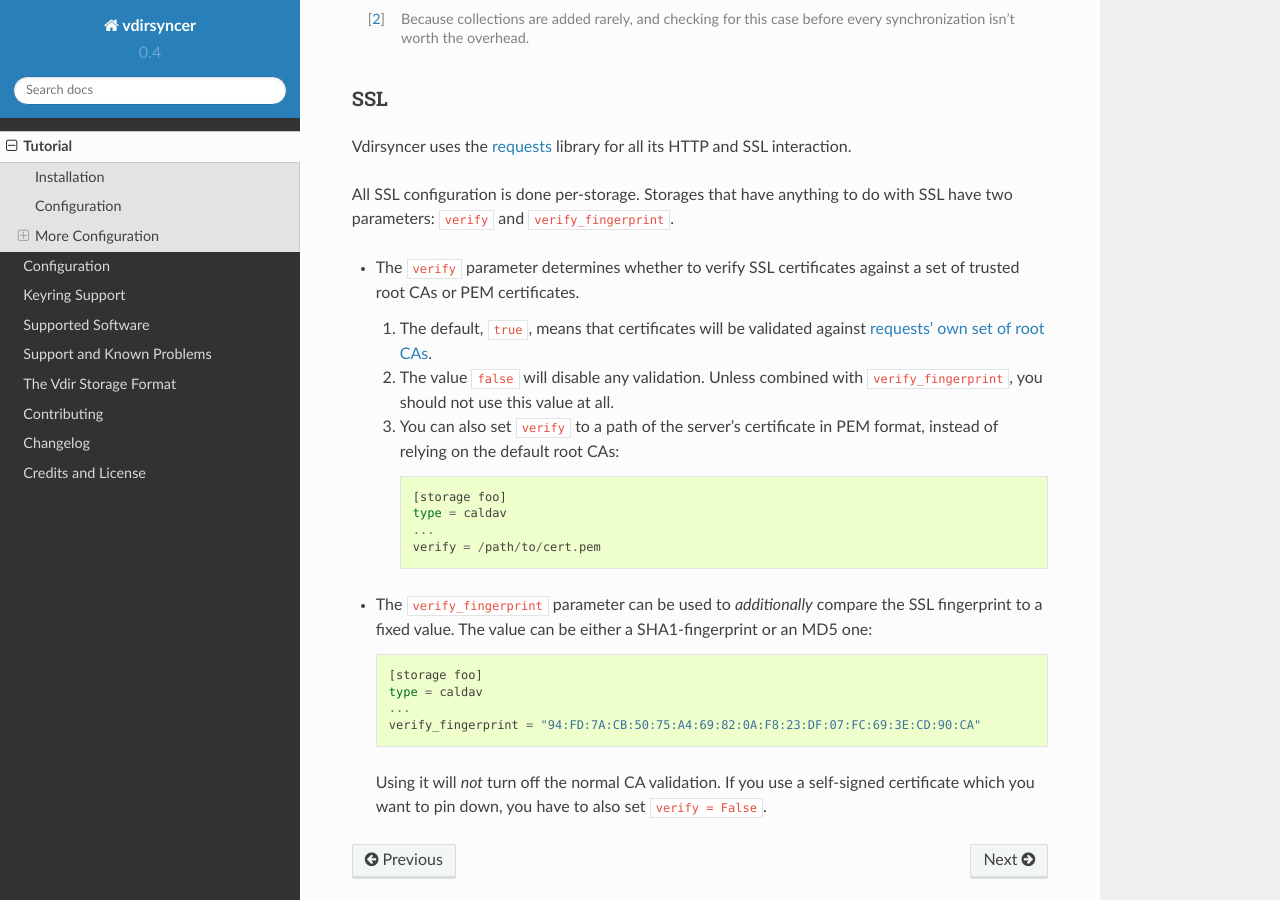
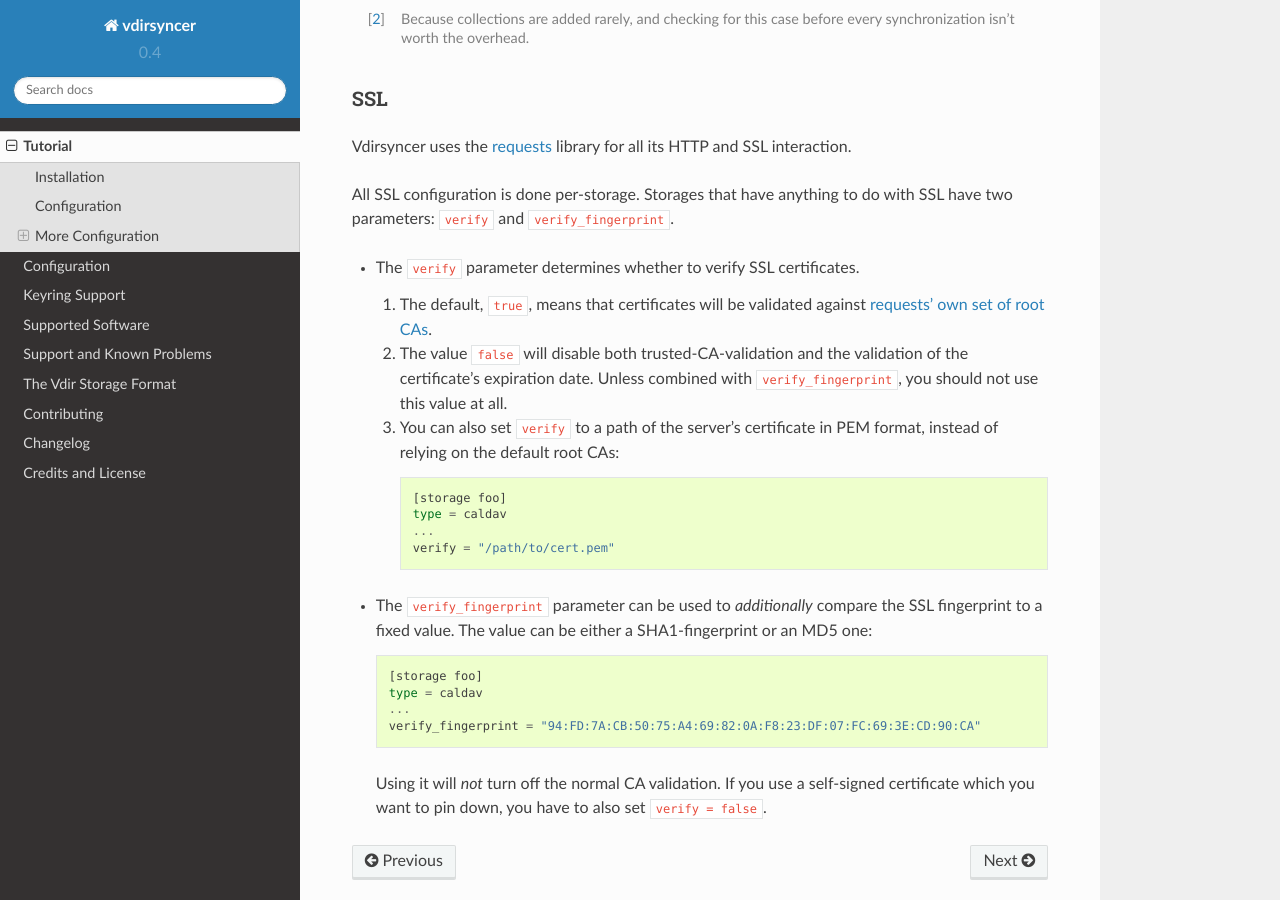
Before and after one commit to pimutils/vdirsyncer, a Sphinx documentation site: the page built from docs/tutorial.rst, in a window 1280 px wide and 900 px high, scrolled down 2827 px. Built offline with Sphinx 7.4.7 and the Read the Docs theme 2.0.0, drawn with Linux system fonts in a browser that asks for light colours.

Commit message:
Some clarifications

```diff
--- a/docs/tutorial.rst
+++ b/docs/tutorial.rst
@@ -154,14 +154,14 @@
 All SSL configuration is done per-storage. Storages that have anything to do
 with SSL have two parameters: ``verify`` and ``verify_fingerprint``.
 
-- The ``verify`` parameter determines whether to verify SSL certificates
-  against a set of trusted root CAs or PEM certificates.
+- The ``verify`` parameter determines whether to verify SSL certificates.
 
   1. The default, ``true``, means that certificates will be validated against
      `requests' own set of root CAs
      <http://www.python-requests.org/en/latest/user/advanced/#ca-certificates>`_.
 
-  2. The value ``false`` will disable any validation. Unless combined with
+  2. The value ``false`` will disable both trusted-CA-validation and the
+     validation of the certificate's expiration date. Unless combined with
      ``verify_fingerprint``, you should not use this value at all.
 
   3. You can also set ``verify`` to a path of the server's certificate in PEM
@@ -170,7 +170,7 @@
          [storage foo]
          type = caldav
          ...
-         verify = /path/to/cert.pem
+         verify = "/path/to/cert.pem"
 
 - The ``verify_fingerprint`` parameter can be used to *additionally* compare
   the SSL fingerprint to a fixed value. The value can be either a
@@ -183,6 +183,6 @@
 
   Using it will *not* turn off the normal CA validation. If you use a
   self-signed certificate which you want to pin down, you have to also set
-  ``verify = False``.
+  ``verify = false``.
 
 .. _requests: www.python-requests.org/
```
